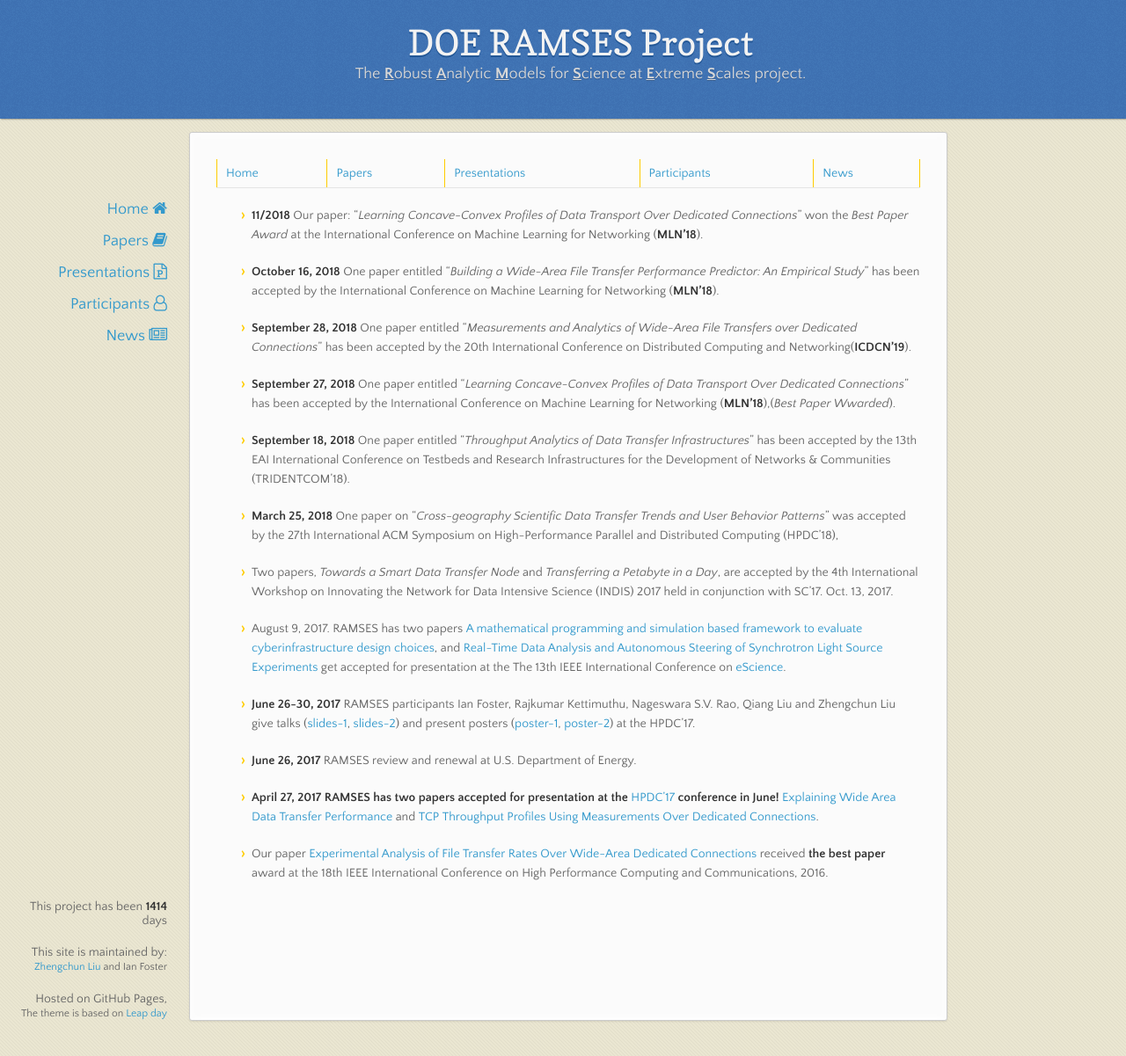
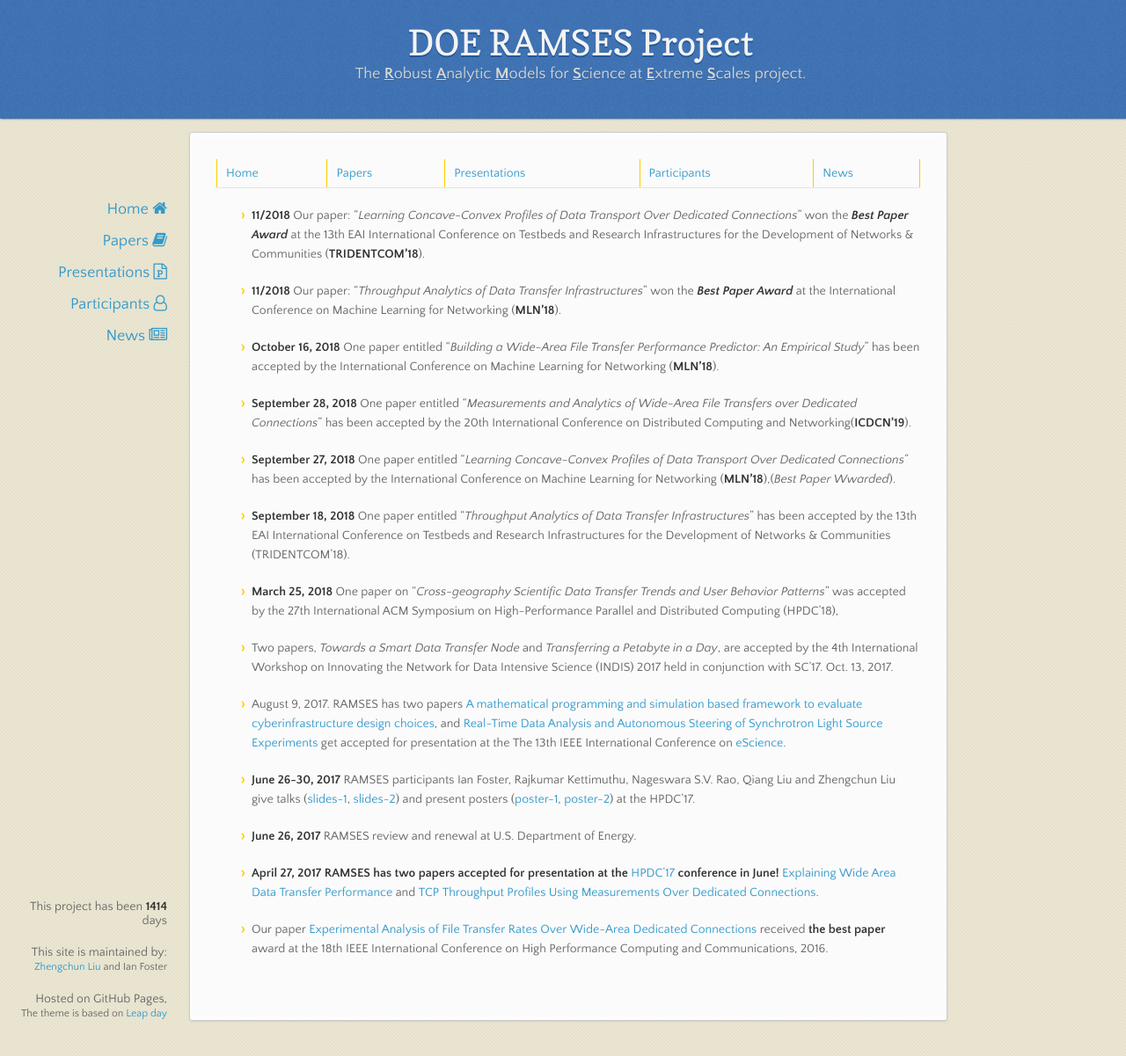
Before and after one commit to ramsesproject/ramses.github.io, a Jekyll site: the page built from news.md, in a window 1280 px wide and 1201 px high. Shown: the whole window at 88% size. Built offline with Jekyll 4.4.1, drawn with Linux system fonts in a browser that asks for light colours; nearby versions of some CDN libraries.

Commit message:
add, delete, polish etc.

```diff
--- a/news.md
+++ b/news.md
@@ -3,7 +3,9 @@ layout: default
 ---
 [Home](index.html)| [Papers](papers.html) | [Presentations](presentations.html) | [Participants](participants.html) | [News](news.html)
 
-* __11/2018__ Our paper: "_Learning Concave-Convex Profiles of Data Transport Over Dedicated Connections_" won the *Best Paper Award* at the International Conference on Machine Learning for Networking (**MLN'18**).
+* __11/2018__ Our paper: "_Learning Concave-Convex Profiles of Data Transport Over Dedicated Connections_" won the [***Best Paper Award***](file/TRIDENTCOM18-best-paper.pdf) at the 13th EAI International Conference on Testbeds and Research Infrastructures for the Development of Networks & Communities (**TRIDENTCOM'18**).
+
+* __11/2018__ Our paper: "_Throughput Analytics of Data Transfer Infrastructures_" won the [***Best Paper Award***](file/mln18-bset-paper.pdf) at the International Conference on Machine Learning for Networking (**MLN'18**).
 
 * __October 16, 2018__ One paper entitled "_Building a Wide-Area File Transfer Performance Predictor: An Empirical Study_" has been accepted by the International Conference on Machine Learning for Networking (**MLN'18**).
 
```
Also changed, not shown: 2 other files.
